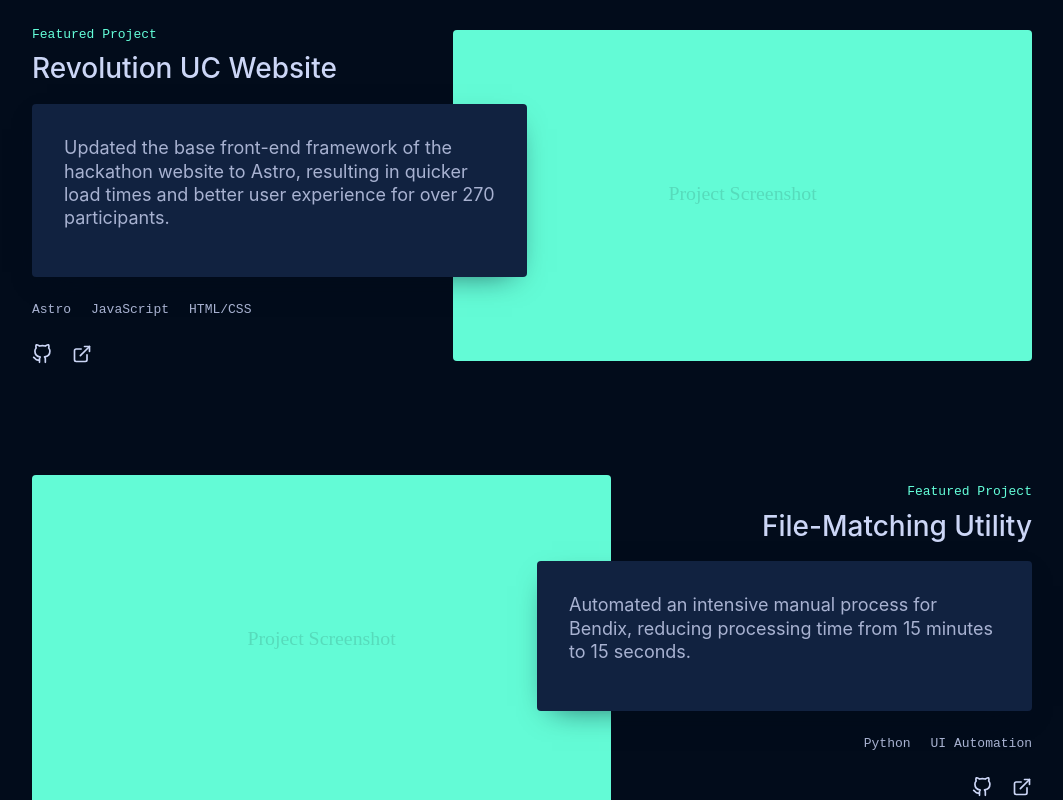
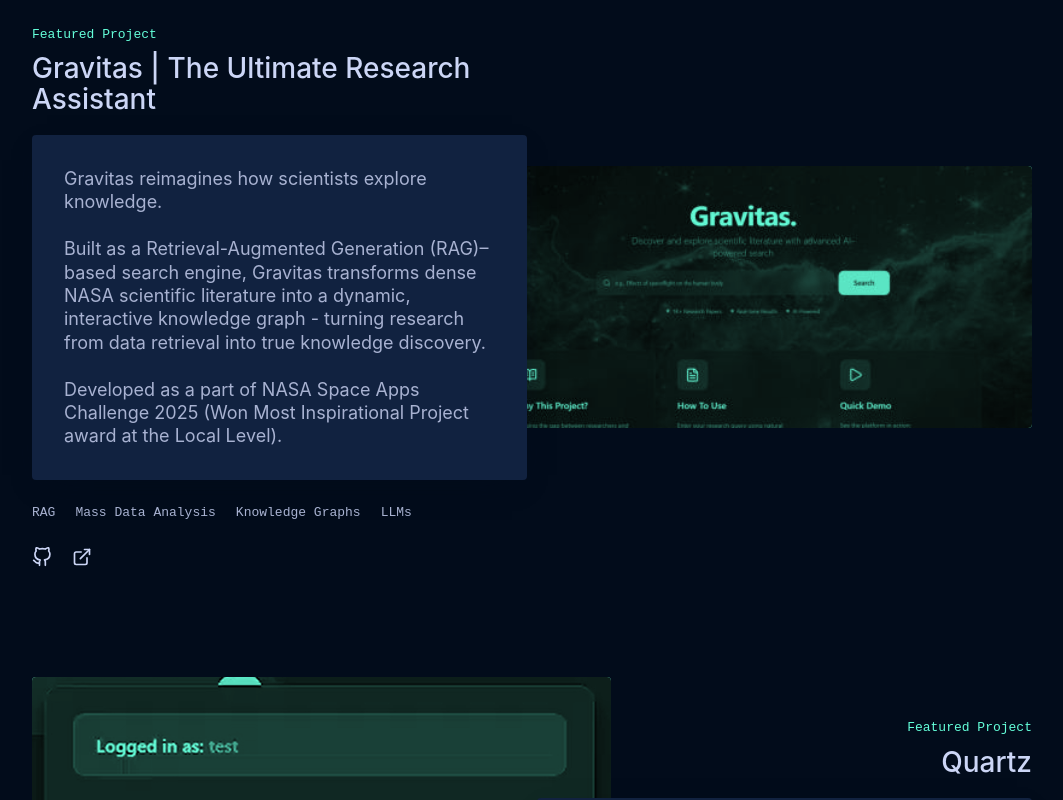
Before and after one commit to KrishKalathiya/portfolio-site, a React (Vite) app: page / in a window 1280 px wide. Shown: the part 1660-2460 px from the top of the page, without its empty margins (108-1171 px from the left). Built offline with nearby package versions, Linux system fonts and the light colour scheme.

Commit message:
Updated projects section and added images

```diff
--- a/src/App.css
+++ b/src/App.css
@@ -540,6 +540,7 @@
 .hero-description {
   margin: 20px 0 0;
   max-width: 540px;
+  white-space: pre-line;
 }
 
 .cta-button {
@@ -910,6 +911,11 @@
   transition: var(--transition);
 }
 
+.project-description p {
+  margin: 0;
+  white-space: pre-line;
+}
+
 .project-description:hover {
   box-shadow: 0 20px 30px -15px var(--navy-shadow);
 }
@@ -1079,6 +1085,7 @@
   color: var(--light-slate);
   font-size: 17px;
   flex-grow: 1;
+  white-space: pre-line;
 }
 
 .project-card-tech {
--- a/src/components/Projects.jsx
+++ b/src/components/Projects.jsx
@@ -1,4 +1,11 @@
 import { projectsData } from '../data/content';
+import gravitasImage from '../assets/gravitas.jpg';
+import quartzImage from '../assets/quartz.png';
+
+const featuredProjectImageMap = {
+  'assets/gravitas.jpg': gravitasImage,
+  'assets/quartz.png': quartzImage,
+};
 
 function Projects({ limit = null, showOthers = true }) {
   const featuredProjects = projectsData.featured;
@@ -34,7 +41,10 @@
     <>
       {/* Featured Projects */}
       <div className="featured-projects-container">
-        {displayFeatured.map((project, index) => (
+        {displayFeatured.map((project, index) => {
+          const projectImage = featuredProjectImageMap[project.image];
+
+          return (
           <div key={index} className={`featured-project ${index % 2 === 1 ? 'reverse' : ''}`}>
             <div className="project-content">
               <div>
@@ -65,17 +75,22 @@
             <div className="project-image">
               <a href={project.external} target="_blank" rel="noopener noreferrer">
                 <div className="image-placeholder">
+                  {projectImage ? (
+                    <img src={projectImage} alt={`${project.title} screenshot`} />
+                  ) : (
                     <svg viewBox="0 0 700 400" fill="none" xmlns="http://www.w3.org/2000/svg">
                       <rect width="700" height="400" fill="#64ffda" opacity="0.1"/>
                       <text x="50%" y="50%" textAnchor="middle" dominantBaseline="middle" fontFamily="Roboto Mono" fontSize="24" fill="#64ffda">
                         Project Screenshot
                       </text>
                     </svg>
+                  )}
                 </div>
               </a>
             </div>
           </div>
-        ))}
+          );
+        })}
       </div>
 
       {/* Other Projects Grid */}
--- a/src/data/content.js
+++ b/src/data/content.js
@@ -1,8 +1,9 @@
 
 export const heroData = {
   name: "Krish Kalathiya",
-  subtitle: "Building forver.",
-  description: "I'm a Computer Science student at the University of Cincinnati specializing in building exceptional digital experiences. Currently, I'm focused on accessible, human-centered products and innovative solutions with an focus on automotive applications.",
+  subtitle: "",
+  description: `I'm a CS student at the University of Cincinnati specializing in building exceptional digital experiences.
+                \nCurrently, I'm interested in accessible, human-centered products and innovative solutions with an focus on automotive applications.`,
   ctaText: "Check out my work!",
 };
 
@@ -105,24 +106,29 @@
 
 export const developmentData = [
   {
-    title: "Secretary",
+    title: "Mantei/Mae Scholar",
+    meta: "University of Cincinnati • April 2026",
+    description: "Awarded for commitment to academic excellence and continued growth."
+  },
+  {
+    title: "Secretary - Executive Board",
     meta: "Association for Computing Machinery @UC • Nov 2025 - Present",
-    description: "Developed robust administrative processes to ensure smooth operations for the organisation."
+    description: "Developed robust and verifiable administrative processes to ensure smooth operations for the organisation."
   },
   {
     title: "Membership Chair",
     meta: "Association for Computing Machinery @UC • May 2025 - November 2025",
-    description: "Facilitating the provision of crucial networking resources in the form of regular Speaker Nights and Workshops. Advocating for early career growth in younger students through actively engaging in and promoting healthy use of campus engagement resources."
+    description: "Facilitating the provision of crucial networking resources in the form of regular Speaker Nights and Workshops."
+  },
+  {
+    title: "Logistics Organizer",
+    meta: "Revolution UC • Sep 2025 - March 2026",
+    description: "Organizing the largest in-person hackathon at UC that embodies principles of innovation and collaboration."
   },
   {
     title: "Organizer & Web Developer",
-    meta: "Revolution UC • Sep 2023 - Present",
+    meta: "Revolution UC • Sep 2023 - March 2025",
     description: "Collaborated to update the hackathon website to Astro framework for better performance. Organizing the largest hackathon at UC for 270+ participants."
-  },
-  {
-    title: "International Outreach Award",
-    meta: "University of Cincinnati • Aug 2023 - Present",
-    description: "Awarded for commitment to international outreach and engagement."
   },
   {
     title: "Dean's List",
@@ -134,29 +140,34 @@
 export const projectsData = {
   featured: [
     {
-      title: "Revolution UC Website",
-      description: "Updated the base front-end framework of the hackathon website to Astro, resulting in quicker load times and better user experience for over 270 participants.",
-      tech: ["Astro", "JavaScript", "HTML/CSS"],
-      github: "https://github.com/KrishKalathiya", // Update if specific repo exists
-      external: "https://revolutionuc.com/", // Assuming this is the site
-      image: "revolutionuc"
+      title: "Gravitas | The Ultimate Research Assistant",
+      description: `Gravitas reimagines how scientists explore knowledge.
+      \nBuilt as a Retrieval-Augmented Generation (RAG)–based search engine, Gravitas transforms dense NASA scientific literature into a dynamic, interactive knowledge graph - turning research from data retrieval into true knowledge discovery.
+      \nDeveloped as a part of NASA Space Apps Challenge 2025 (Won Most Inspirational Project award at the Local Level).`,
+      tech: ["RAG", "Mass Data Analysis", "Knowledge Graphs", "LLMs"],
+      github: "https://github.com/kee5625/gravitas.",
+      external: "https://gravitas-4hgt.vercel.app",
+      image: "assets/gravitas.jpg"
     },
     {
-      title: "File-Matching Utility",
-      description: "Automated an intensive manual process for Bendix, reducing processing time from 15 minutes to 15 seconds.",
-      tech: ["Python", "UI Automation"], // Guessed tech stack based on description
-      github: "#", // Internal project, likely no link
-      external: "#",
-      image: "utility"
+      title: "Quartz",
+      description: `The all-in-one extension that sanitizes your data and enhances your prompts for safer and more effective AI conversations.
+      \nQuartz has two powerful features: Security & Efficiency. Get better AI results instantly.
+      \nDeveloped as a part of MakeUC 2025 (Won Best Security Hack)`,
+      tech: ["Groq-API", "Cloudflare Workers","Web Extension"],
+      github: "https://github.com/kee5625/Quartz",
+      external: "https://devpost.com/software/quartz-64fbd3",
+      image: "assets/quartz.png"
     }
   ],
   other: [
     {
-      title: "Mileage Tracking UI",
-      description: "Robust UI-based solution to replace Excel tracking for testing mileage.",
-      tech: ["UI Framework", "Database"],
-      github: "#"
+      title: "Eureka!",
+      description: `Eureka is the AI pre-flight check that kills scope creep and turns raw ideas into a validated engineering blueprint so you can actually ship.`,
+      tech: ["Tailwind", "ArizeAI","Lllama AI Personas"],
+      github: "https://github.com/SamarthEdlabadkar/Eureka",
+      external: "https://devpost.com/software/eureka-8x4vq2"
     }
-    // Add more projects here
+
   ]
 };
--- a/src/pages/ProfessionalDevelopment.jsx
+++ b/src/pages/ProfessionalDevelopment.jsx
@@ -9,10 +9,10 @@
       </section>
 
       <section className="development-section">
-        <h2 className="numbered-heading">Speaking & Presentations</h2>
-        <Development limit={2} />
+        {/* <h2 className="numbered-heading">Speaking & Presentations</h2>
+        <Development limit={2} /> */}
 
-        <h2 className="numbered-heading">Community Involvement</h2>
+        {/* <h2 className="numbered-heading">Community Involvement</h2> */}
         <Development />
       </section>
     </>
```
Also changed, not shown: src/assets/gravitas.jpg (added), src/assets/quartz.png (added). Lines whose indentation alone changed are shown as unchanged.
